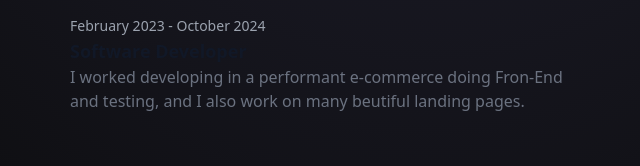
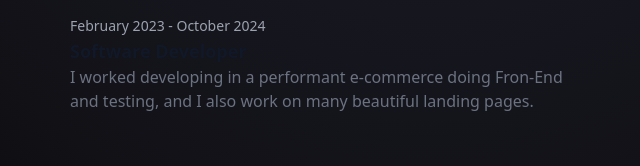
Before and after one commit to dararod/dalejorod.com, an Astro site: page / in a window 1280 px wide. Shown: the part 631-797 px from the top of the page, 216-856 px from the left. Built offline with nearby package versions, Linux system fonts and the light colour scheme; Astro itself is replaced by a stand-in of ours.

Commit message:
fix: correct misspelled word

```diff
--- a/src/components/Experience.astro
+++ b/src/components/Experience.astro
@@ -11,7 +11,7 @@
       class="max-w-[500px] text-pretty text-sm lg:text-base font-normal text-gray-500 dark:text-gray-400"
     >
       I worked developing in a performant e-commerce doing Fron-End and testing,
-      and I also work on many beutiful landing pages.
+      and I also work on many beautiful landing pages.
     </p>
   </li>
 </ol>
```
